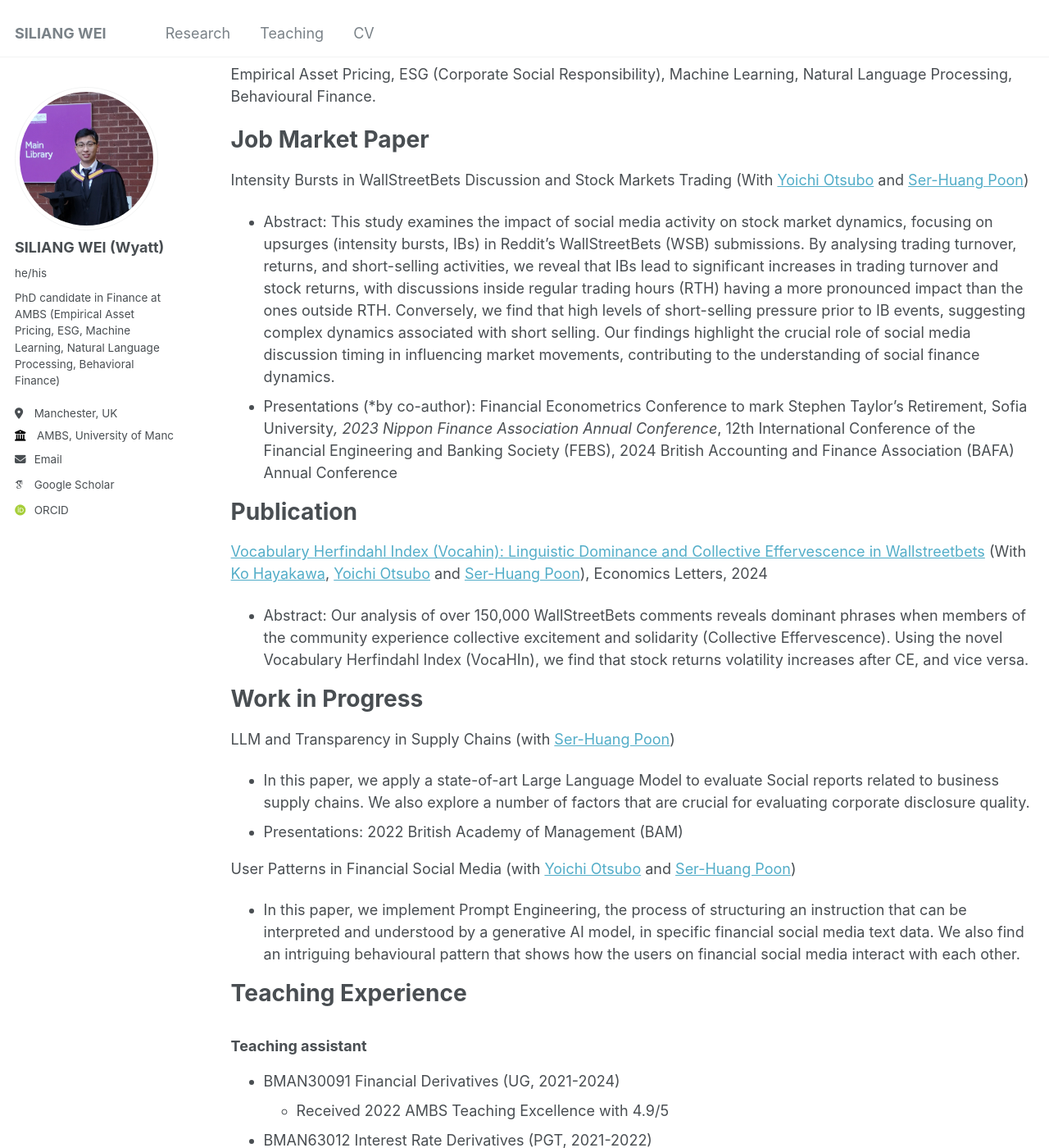
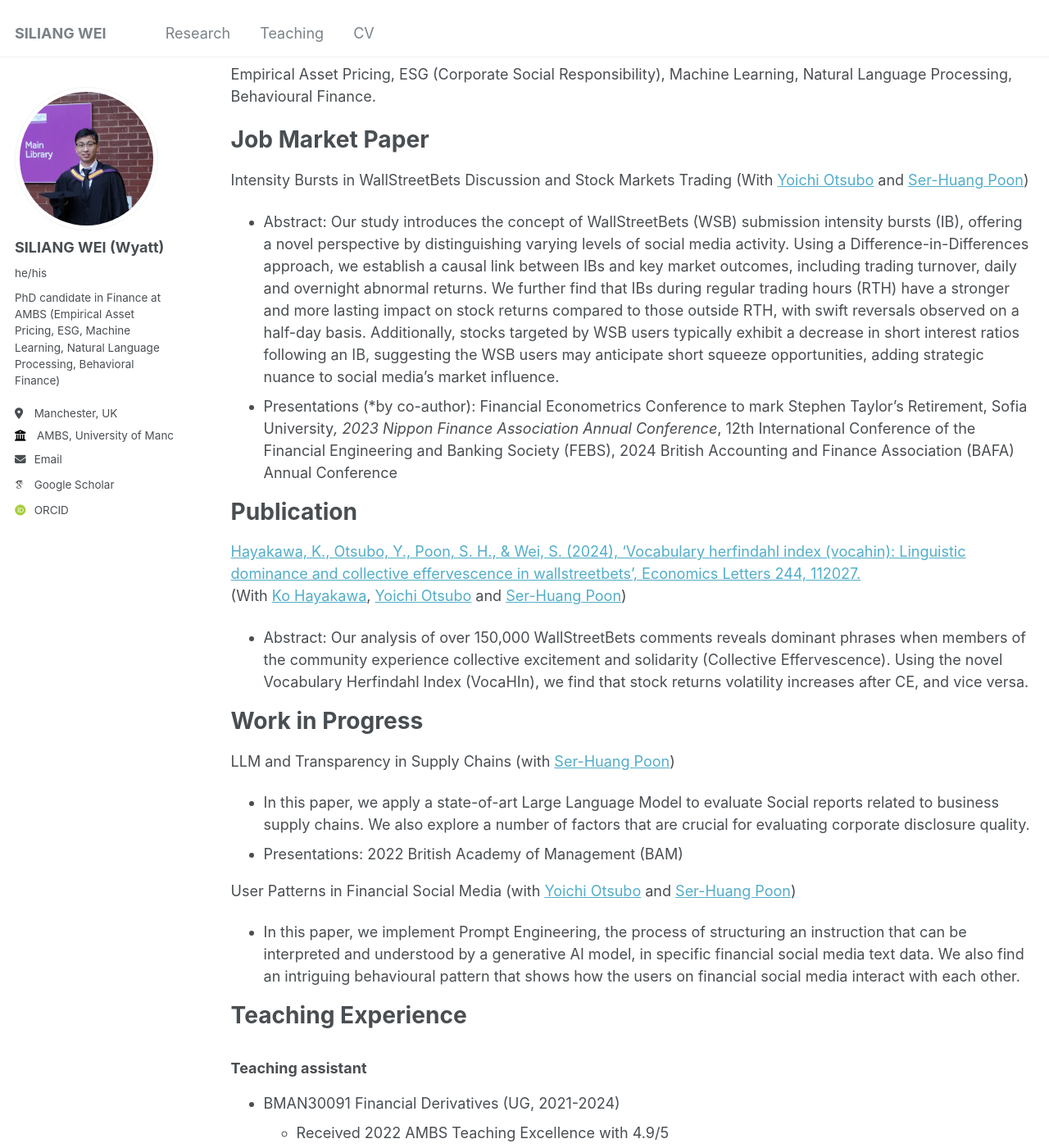
Before and after one commit to wyattswei/wyattswei.github.io, a Jekyll site: the page built from _pages/cv.md, in a window 1280 px wide and 1400 px high, scrolled down 346 px. Shown: the whole window at 82% size. Built offline with Jekyll 4.4.1, drawn with Linux system fonts in a browser that asks for light colours; some web fonts are replaced; some of the changed text lies outside the part shown.

```diff
--- a/_pages/cv.md
+++ b/_pages/cv.md
@@ -27,7 +27,17 @@ Intensity Bursts in WallStreetBets Discussion
 and Stock Markets Trading
 (With [Yoichi Otsubo](https://scholar.google.com/citations?user=ravVQhcAAAAJ)
 and [Ser-Huang Poon](https://scholar.google.co.uk/citations?user=cSrJhbIAAAAJ))
-* Abstract: This study examines the impact of social media activity on stock market dynamics, focusing on upsurges (intensity bursts, IBs) in Reddit's WallStreetBets (WSB) submissions. By analysing trading turnover, returns, and short-selling activities, we reveal that IBs lead to significant increases in trading turnover and stock returns, with discussions inside regular trading hours (RTH) having a more pronounced impact than the ones outside RTH. Conversely, we find that high levels of short-selling pressure prior to IB events, suggesting complex dynamics associated with short selling. Our findings highlight the crucial role of social media discussion timing in influencing market movements, contributing to the understanding of social finance dynamics.
+* Abstract: Our study introduces the concept of WallStreetBets (WSB) submission
+  intensity bursts (IB), offering a novel perspective by distinguishing varying
+  levels of social media activity. Using a Difference-in-Differences approach,
+  we establish a causal link between IBs and key market outcomes, including trading
+  turnover, daily and overnight abnormal returns. We further find that IBs during
+  regular trading hours (RTH) have a stronger and more lasting impact on stock
+  returns compared to those outside RTH, with swift reversals observed on a
+  half-day basis. Additionally, stocks targeted by WSB users typically exhibit
+  a decrease in short interest ratios following an IB, suggesting the WSB users
+  may anticipate short squeeze opportunities, adding strategic nuance to social
+  media’s market influence.
 * Presentations (\*by co-author):
   Financial Econometrics Conference to mark Stephen Taylor’s Retirement,
   Sofia University*,
@@ -37,11 +47,10 @@ and [Ser-Huang Poon](https://scholar.google.co.uk/citations?user=cSrJhbIAAAAJ))
 
 Publication
 ======
-[Vocabulary Herfindahl Index (Vocahin): Linguistic Dominance and Collective Effervescence in Wallstreetbets](https://www.sciencedirect.com/science/article/pii/S0165176524005111)
+[Hayakawa, K., Otsubo, Y., Poon, S. H., & Wei, S. (2024), ‘Vocabulary herfindahl index (vocahin): Linguistic dominance and collective effervescence in wallstreetbets’, Economics Letters 244, 112027.](https://www.sciencedirect.com/science/article/pii/S0165176524005111)
 (With [Ko Hayakawa](https://www.researchgate.net/profile/Ko_Hayakawa),
 [Yoichi Otsubo](https://scholar.google.com/citations?user=ravVQhcAAAAJ)
-and [Ser-Huang Poon](https://scholar.google.co.uk/citations?user=cSrJhbIAAAAJ)),
-Economics Letters, 2024
+and [Ser-Huang Poon](https://scholar.google.co.uk/citations?user=cSrJhbIAAAAJ))
 * Abstract: Our analysis of over 150,000 WallStreetBets comments reveals dominant
   phrases when members of the community experience collective excitement and
   solidarity (Collective Effervescence). Using the novel Vocabulary Herfindahl
@@ -72,7 +81,11 @@ Teaching Experience
 ### Teaching assistant
 * BMAN30091 Financial Derivatives (UG, 2021-2024)
   * Received 2022 AMBS Teaching Excellence with 4.9/5
+  * Deliver workshops in both hybrid and in-person formats
+    (Up to 4 hours/times a week)
+  * Held office hours and answered questions via online forum and email
 * BMAN63012 Interest Rate Derivatives (PGT, 2021-2022)
+  * Prepared course materials for the lecturer
 
 _Feedback from students: Students really like the clear and
 step-by-step explanations as well as the added explanations
```
Also changed, not shown: _pages/research.md (+13 -4 lines), _pages/teaching.md (+4 -0 lines), 1 other file.
